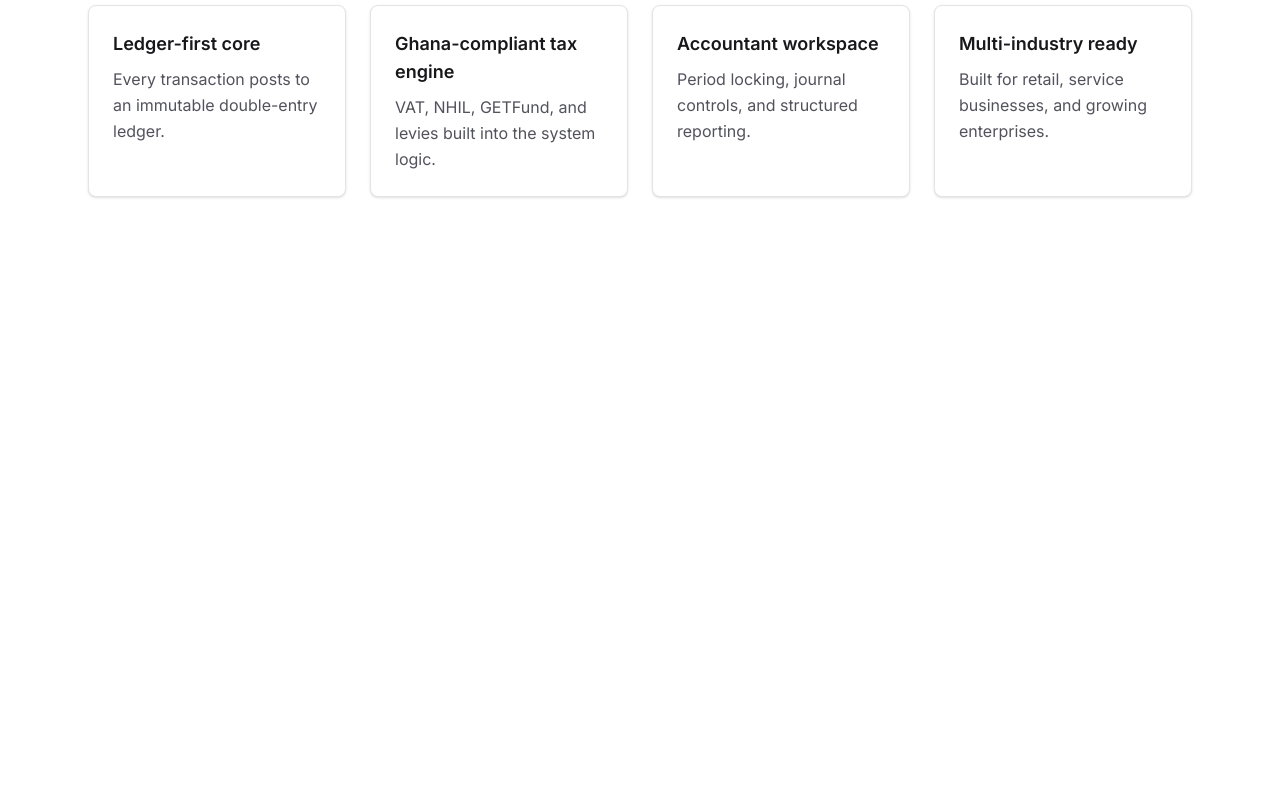
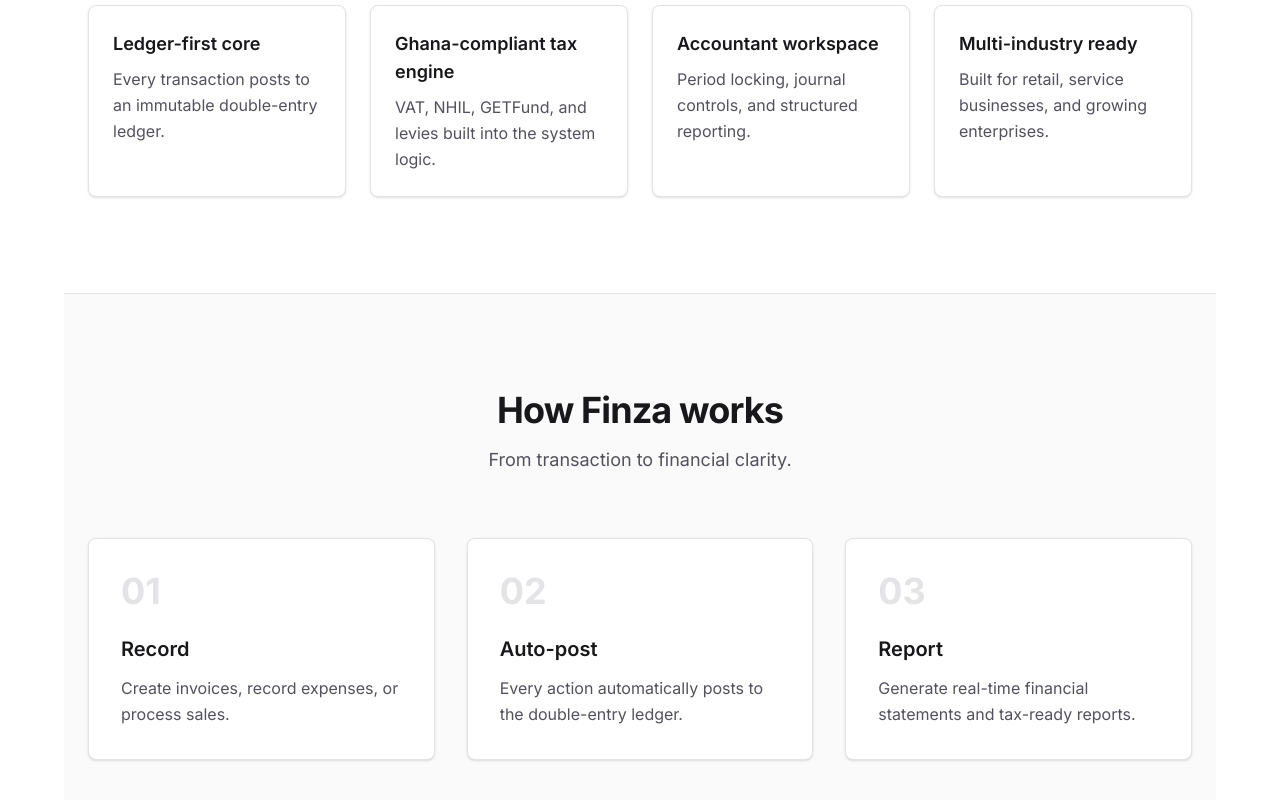
Before and after one commit to collinsadu0921-netizen/finzamarketing, a Next.js app: page / in a window 1280 px wide. Shown: the part 962-1762 px from the top of the page. Before the commit the page ends 1255 px from the top, so only its background shows below. Built offline with nearby package versions, Linux system fonts and the light colour scheme.

Commit message:
Update page.tsx

```diff
--- a/src/app/page.tsx
+++ b/src/app/page.tsx
@@ -80,6 +80,55 @@
           </div>
         </Container>
       </section>
+
+      {/* How It Works Section */}
+      <section className="py-24 bg-zinc-50 border-t border-zinc-200">
+        <Container>
+          <div className="text-center max-w-2xl mx-auto mb-16 space-y-4">
+            <h2 className="text-3xl font-bold tracking-tight text-zinc-900 sm:text-4xl">
+              How Finza works
+            </h2>
+            <p className="text-lg text-zinc-600">
+              From transaction to financial clarity.
+            </p>
+          </div>
+
+          <div className="grid grid-cols-1 md:grid-cols-3 gap-8">
+            {[
+              {
+                number: "01",
+                title: "Record",
+                description: "Create invoices, record expenses, or process sales.",
+              },
+              {
+                number: "02",
+                title: "Auto-post",
+                description: "Every action automatically posts to the double-entry ledger.",
+              },
+              {
+                number: "03",
+                title: "Report",
+                description: "Generate real-time financial statements and tax-ready reports.",
+              },
+            ].map((step) => (
+              <div
+                key={step.number}
+                className="flex flex-col p-8 rounded-lg border border-zinc-200 bg-white shadow-sm"
+              >
+                <div className="text-4xl font-bold text-zinc-200 mb-6">
+                  {step.number}
+                </div>
+                <h3 className="text-xl font-semibold text-zinc-900 mb-3">
+                  {step.title}
+                </h3>
+                <p className="text-base text-zinc-600 leading-relaxed">
+                  {step.description}
+                </p>
+              </div>
+            ))}
+          </div>
+        </Container>
+      </section>
     </main>
   );
 }
```
